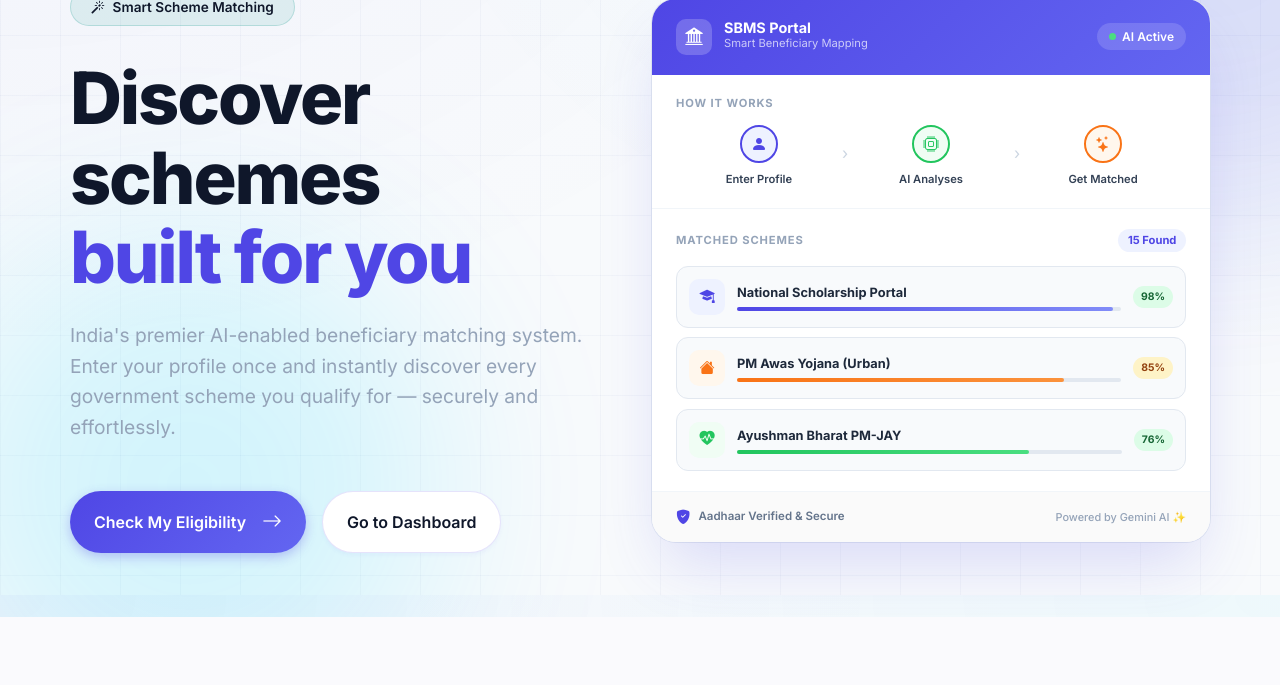
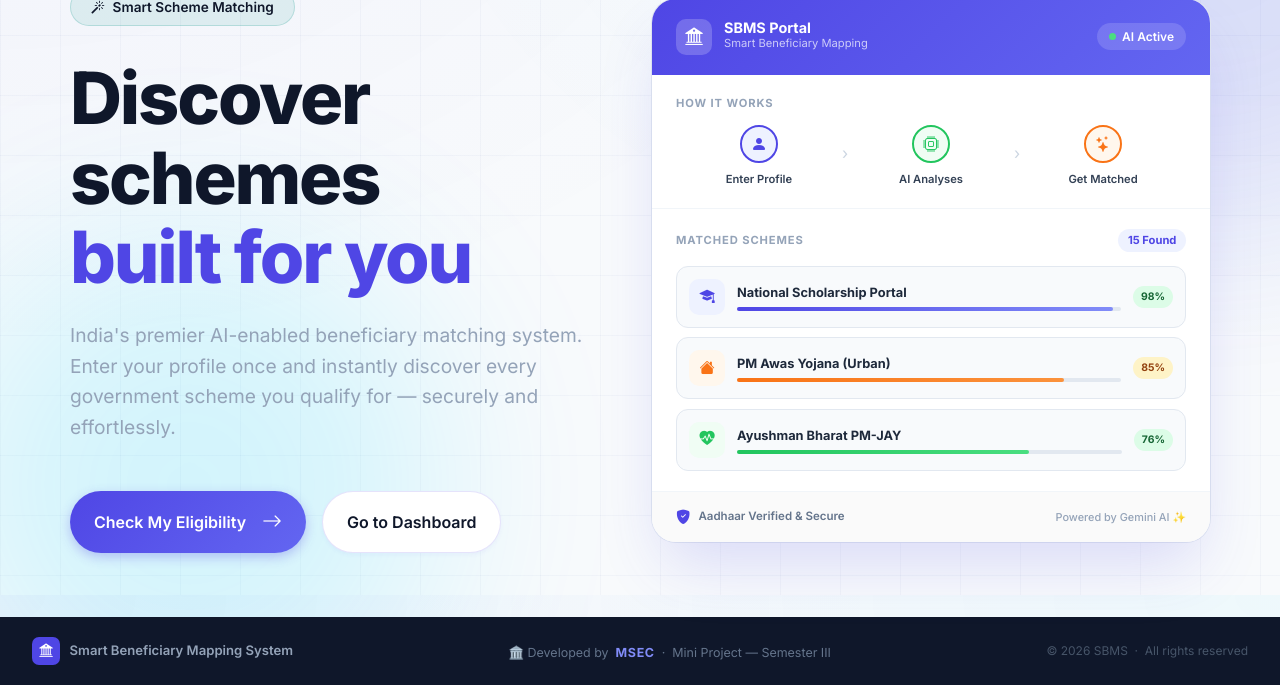
Before and after one commit to vip-sk07/Smart-Beneficiary-Mapping-System, a Django app: page / in a window 1280 px wide. Shown: the part 205-890 px from the top of the page. Before the commit the page ends 822 px from the top, so only its background shows below. Run offline with Django 5.2, Linux system fonts and the light colour scheme; data that the repository does not hold is empty; parts of the project's set-up code (start-up, migrations or seed data) failed here and were passed over.

Commit message:
Credit: Add 'Developed by MSEC' in home page footer and sidebar bottom

```diff
--- a/templates/home.html
+++ b/templates/home.html
@@ -333,5 +333,27 @@
 
     <!-- Bootstrap JS -->
     <script src="https://cdn.jsdelivr.net/npm/bootstrap@5.3.0/dist/js/bootstrap.bundle.min.js"></script>
+
+    <!-- Footer -->
+    <footer style="background:#0F172A; padding:1.25rem 2rem;">
+        <div style="max-width:1280px; margin:0 auto; display:flex; align-items:center; justify-content:space-between; flex-wrap:wrap; gap:1rem;">
+            <div style="display:flex; align-items:center; gap:0.6rem;">
+                <div style="width:28px;height:28px;border-radius:7px;background:#4F46E5;display:flex;align-items:center;justify-content:center;">
+                    <i class="bi bi-bank2" style="color:white;font-size:0.85rem;"></i>
+                </div>
+                <span style="color:#94a3b8; font-size:0.82rem; font-weight:600;">Smart Beneficiary Mapping System</span>
+            </div>
+            <div style="text-align:center;">
+                <span style="color:#64748b; font-size:0.78rem;">
+                    🏛️ Developed by &nbsp;<strong style="color:#818CF8; letter-spacing:0.05em;">MSEC</strong>
+                    &nbsp;·&nbsp; Mini Project — Semester III
+                </span>
+            </div>
+            <div style="color:#475569; font-size:0.75rem;">
+                &copy; 2026 SBMS &nbsp;·&nbsp; All rights reserved
+            </div>
+        </div>
+    </footer>
+
 </body>
 </html>
```
Also changed, not shown: templates/base.html (+7 -0 lines).
